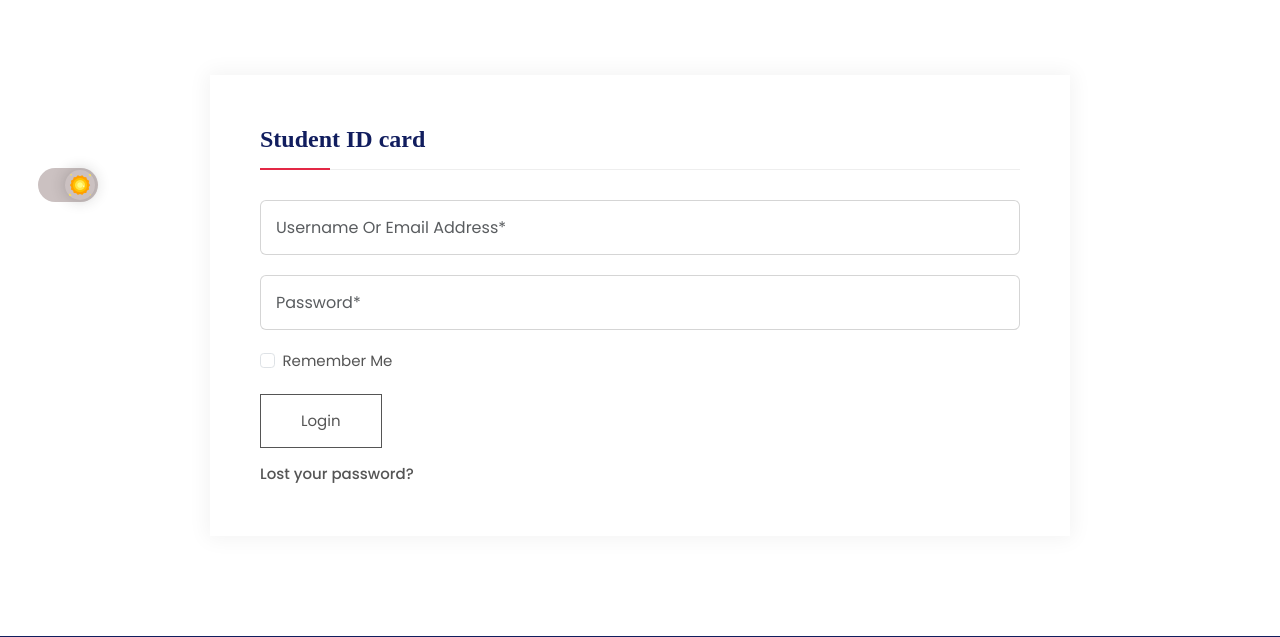
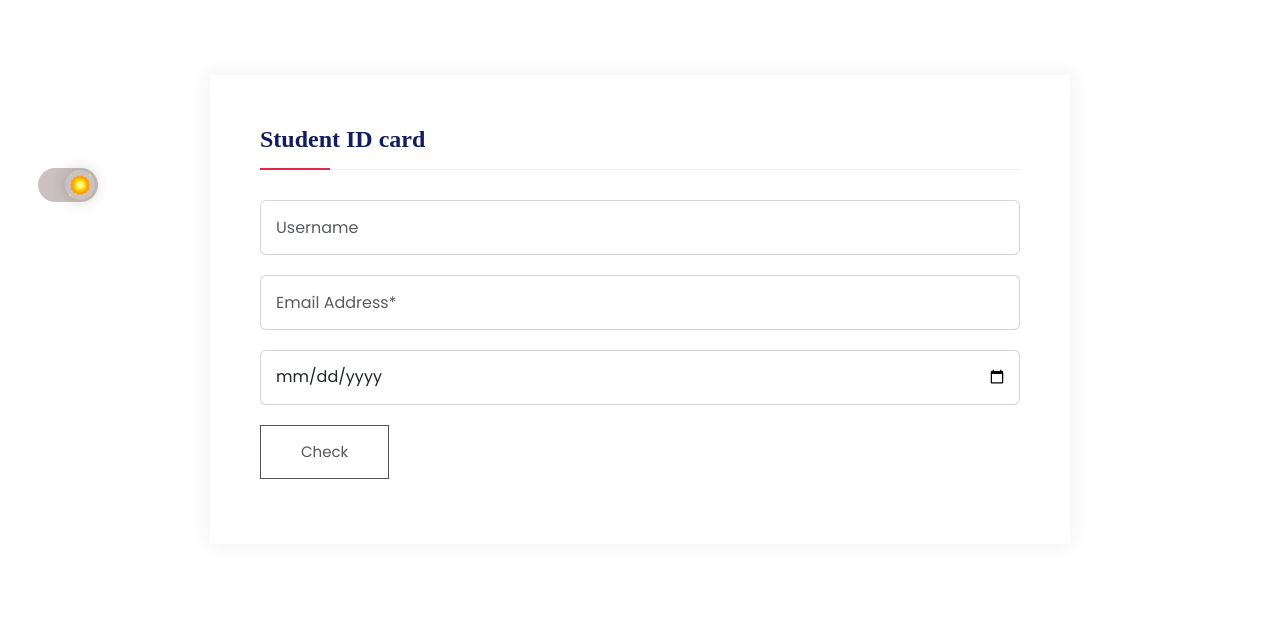
Before and after one commit to vimalsaini659/renewweb, a PHP site: page /student-i-card.php in a window 1280 px wide. Shown: the part 535-1172 px from the top of the page. Run offline with PHP 8.4, Linux system fonts and the light colour scheme; some libraries are stand-ins or nearby versions; some web fonts are replaced.

Commit message:
Update student-i-card.php

```diff
--- a/student-i-card.php
+++ b/student-i-card.php
@@ -338,10 +338,10 @@
     <div class="page-banner-area bg-2">
         <div class="container">
             <div class="page-banner-content">
-                <h1>Login</h1>
+                <h1>Student ID card</h1>
                 <ul>
-                    <li><a href="index.html">Home</a></li>
-                    <li>Login</li>
+                    <li><a href="index.php">Home</a></li>
+                    <li>Student ID card</li>
                 </ul>
             </div>
         </div>
@@ -354,19 +354,15 @@
                 <h3>Student  ID card</h3>
                 <form>
                     <div class="form-group">
-                        <input type="email" id="email" class="form-control" placeholder="Username Or Email Address*">
+                        <input type="text" id="name" class="form-control" placeholder="Username">
                     </div>
                     <div class="form-group">
-                        <input type="password" id="password" class="form-control" placeholder="Password*">
+                        <input type="email" id="email" class="form-control" placeholder="Email Address*">
                     </div>
-                    <div class="form-check">
-                        <input class="form-check-input" type="checkbox" value id="flexCheckDefault">
-                        <label class="form-check-label" for="flexCheckDefault">
-                            Remember Me
-                        </label>
+                    <div class="form-group">
+                        <input type="date" id="dob" class="form-control" placeholder="Date of Birth*">
                     </div>
-                    <button type="submit" class="default-btn btn active">Login</button>
-                    <a href="recover-password.html">Lost your password?</a>
+                    <button type="submit"  name="check" class="default-btn btn active">Check</button>
                 </form>
             </div>
         </div>
```
